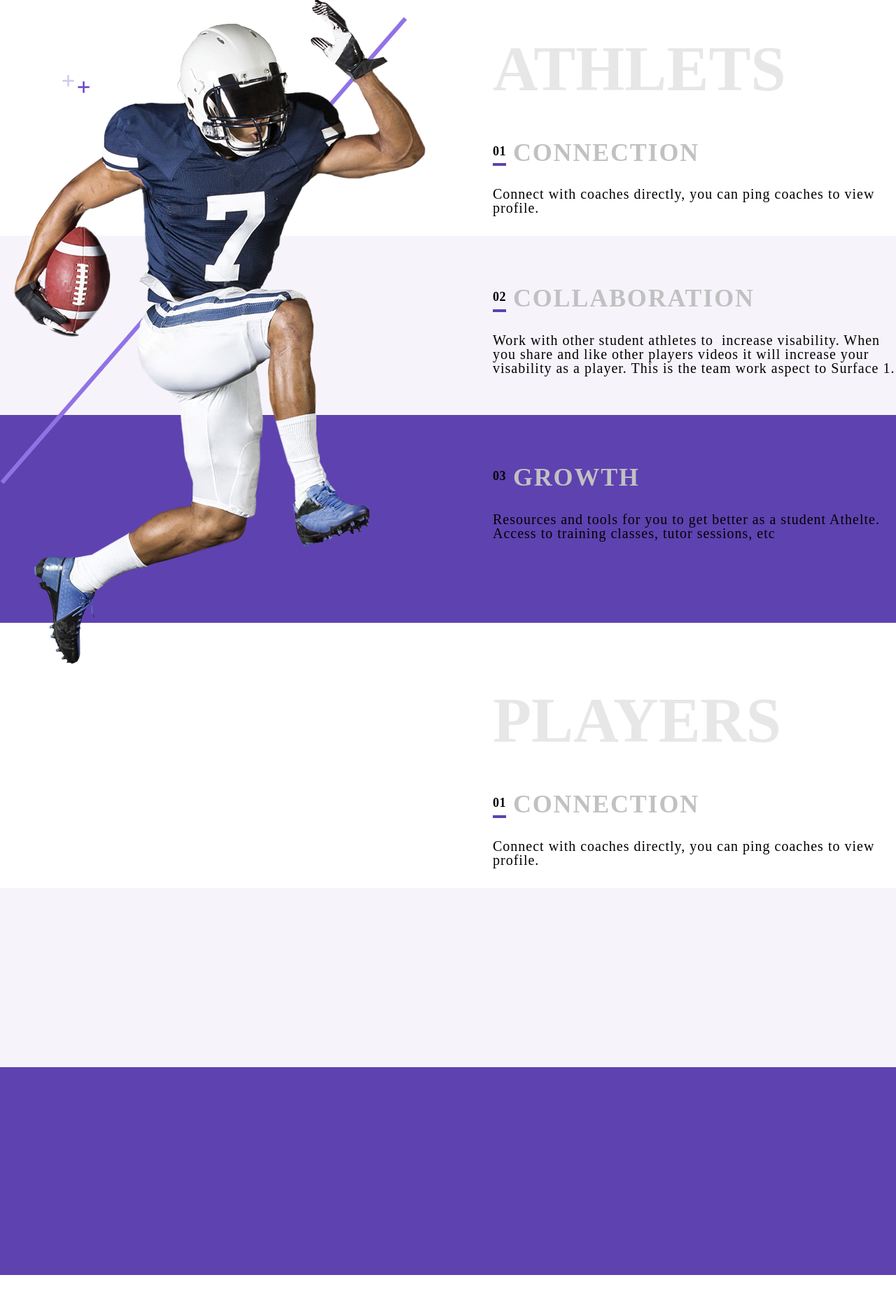
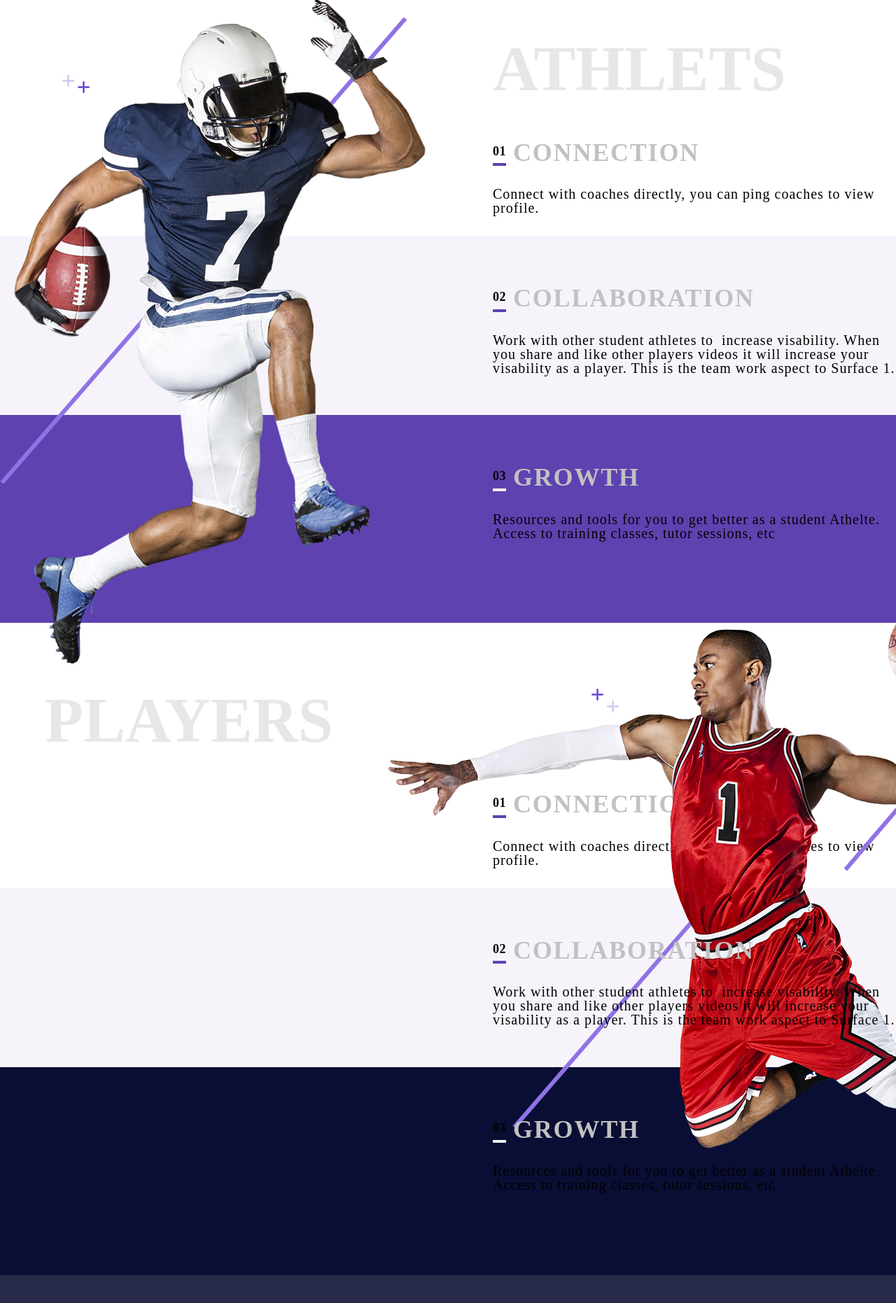
Before and after one commit to DmytroZhigulin/HTML-CSS, a PHP site: page /page/index.html in a window 1280 px wide; the page is wider, and only the part inside the window is pictured. Shown: the part 1227-3089 px from the top of that part at 70% size. After the commit the page ends 3049 px from the top of that part, so only its background shows below. Run offline with PHP 8.4, Linux system fonts and the light colour scheme; some libraries are stand-ins or nearby versions.

Commit message:
Adaptive test

```diff
--- a/Sport-Adaptive/css/style.css
+++ b/Sport-Adaptive/css/style.css
@@ -9,6 +9,7 @@
 .content_container {
   max-width: 1414px;
   margin: 0 auto;
+  position: relative;
 }
 
 /* HEADER */
@@ -177,13 +178,8 @@
   margin-left: 60px;
 }
 
-/*Header END*/
-/*Athlets*/
-.athlets {
-  position: relative;
-}
 
-.section_title {
+.athlete_title {
   color: #e7e7e7;
   font-family: "Proxima Nova";
   font-size: 90px;
@@ -194,6 +190,17 @@
   margin-left: 55%;
 }
 
+.player_title {
+  color: #e7e7e7;
+  font-family: "Proxima Nova";
+  font-size: 90px;
+  font-weight: 700;
+  line-height: 60px;
+  text-transform: uppercase;
+  padding-top: 110px;
+  margin-left: 5%;
+}
+
 .athlete {
   background-image: url(../img/Athlets.png);
   background-repeat: no-repeat;
@@ -201,6 +208,18 @@
   top: 40px;
   height: 100%;
   width: 100%;
+  padding-bottom: 600px;
+}
+
+.player {
+  background-image: url(../img/Players.png);
+  background-repeat: no-repeat;
+  position: absolute;
+  height: 100%;
+  width: 100%;
+  left: 550px;
+  top: -32px;
+  padding-bottom: 460px;
 }
 
 .gray {
@@ -211,6 +230,9 @@
 .blue {
   height: 297px;
   background-color: #5e42b0;
+}
+.bottom {
+  background-color: #0a0e34;
 }
 
 .a-text {
@@ -245,6 +267,10 @@
   border-bottom: 4px solid #5e42b0;
 }
 
+.blue .number {
+  border-bottom: 4px solid #efefef;
+}
+
 .n_title {
   color: #c1c1c1;
   font-family: "Proxima Nova";
@@ -256,7 +282,5 @@
   margin-left: 10px;
 }
 
-.players {
-  position: relative;
-}
+
 /*# sourceMappingURL=style.css.map */
--- a/Sport-Adaptive/page/index.html
+++ b/Sport-Adaptive/page/index.html
@@ -50,10 +50,12 @@
 
     <!--Athlets-->
     <section class="athlets">
+
+
         <div class="white">
             <div class="content_container">
                 <div class="athlete"></div>
-                <h1 class="section_title">Athlets</h1>
+                <h1 class="athlete_title">Athlets</h1>
                 <div class="number_title">
                     <h3 class="number">01</h3>
                     <div class="n_title">Connection</div>
@@ -63,6 +65,8 @@
                 </p>
             </div>
         </div>
+
+
         <div class="gray">
             <div class="content_container">
                 <div class="number_title">
@@ -76,6 +80,8 @@
                 </p>
             </div>
         </div>
+
+
         <div class="blue">
             <div class="content_container">
                 <div class="number_title">
@@ -88,12 +94,17 @@
                 </p>
             </div>
         </div>
+    </section>
 
+
+
+    <!--Players-->
+    <section class="players">
 
         <div class="white">
             <div class="content_container">
                 <div class="player"></div>
-                    <h1 class="section_title">Players</h1>
+                <h1 class="player_title">Players</h1>
                 <div class="number_title">
                     <h3 class="number">01</h3>
                     <div class="n_title">Connection</div>
@@ -101,8 +112,35 @@
                 <p class="a-text">Connect with coaches directly, you can ping coaches to view profile.</p>
             </div>
         </div>
-            <div class="gray"></div>
-            <div class="blue"></div>
+
+
+        <div class="gray">
+            <div class="content_container">
+                <div class="number_title">
+                    <h3 class="number">02</h3>
+                    <div class="n_title">Collaboration</div>
+                </div>
+                <p class="a-text">
+                    Work with other student athletes to  increase visability.
+                    When you share and like other players videos it will increase your
+                    visability as a player. This is the team work aspect to Surface 1.
+                </p>
+            </div>
+        </div>
+
+
+        <div class="blue bottom">
+            <div class="content_container">
+                <div class="number_title">
+                    <h3 class="number">03</h3>
+                    <div class="n_title">Growth</div>
+                </div>
+                <p class="a-text">
+                    Resources and tools for you to get better as a student Athelte.
+                    Access to training classes, tutor sessions, etc
+                </p>
+            </div>
+        </div>
     </section>
 
 </body>
```
Lines whose indentation alone changed are shown as unchanged.
